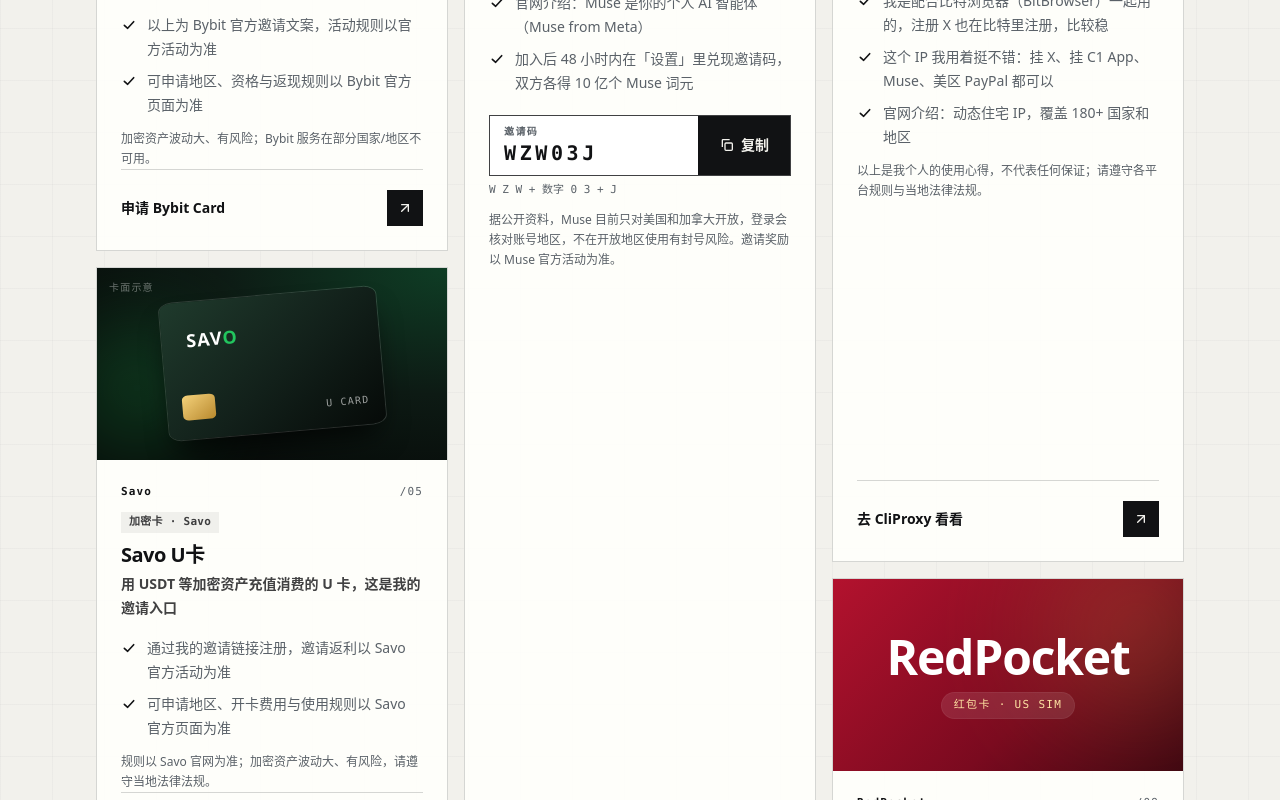
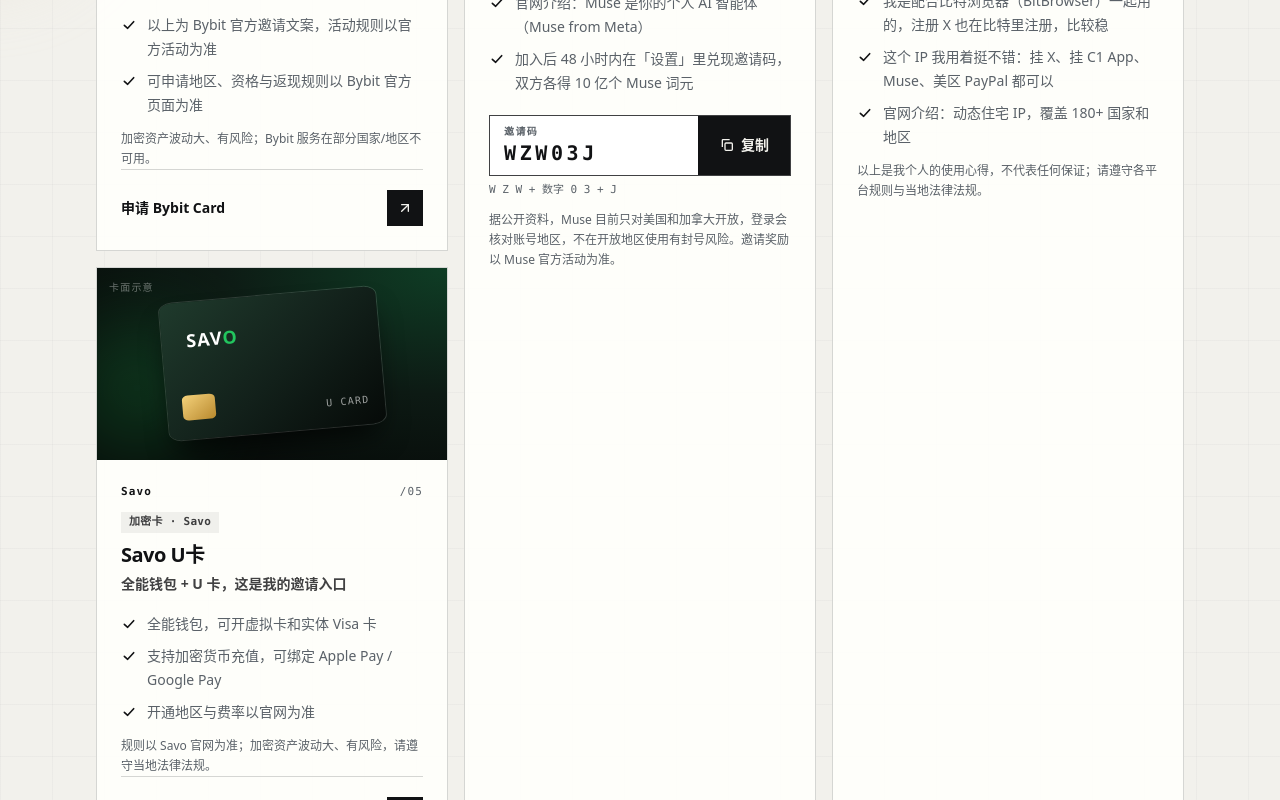
Before and after one commit to Lniosy/lniosy-site, a Next.js app: page / in a window 1280 px wide. Shown: the part 4288-5088 px from the top of the page. Built offline with nearby package versions, Linux system fonts and the light colour scheme.

Commit message:
Referrals: verified MEXC/Savo copy (MEXC blacklist, fee change, cashback cap) and add Plasma One card (/go/plasma/)

```diff
--- a/components/Referrals.tsx
+++ b/components/Referrals.tsx
@@ -114,6 +114,23 @@
   );
 }
 
+function PlasmaVisual() {
+  // 品牌色卡面示意（非官方卡面图）
+  return (
+    <div className="relative flex h-full items-center justify-center overflow-hidden bg-[radial-gradient(120%_120%_at_100%_0%,#2c3a0c_0%,#121410_55%,#080907_100%)]">
+      <div aria-hidden className="absolute -left-8 bottom-0 h-36 w-36 rounded-full bg-[#a3e635] opacity-20 blur-2xl" />
+      <div className="relative aspect-[1.586] w-[62%] max-w-[230px] rotate-[-4deg] rounded-[6%] bg-[linear-gradient(140deg,#2a2d24_0%,#16180f_55%,#050604_100%)] p-[7%] shadow-[0_18px_30px_-10px_rgba(0,0,0,0.8)] ring-1 ring-white/15 transition duration-500 group-hover:rotate-[0deg] group-hover:scale-105">
+        <div className="text-[clamp(13px,4.2vw,18px)] font-black tracking-[0.06em] text-white">
+          PLASMA <span className="text-[#a3e635]">ONE</span>
+        </div>
+        <div className="absolute bottom-[14%] left-[7%] h-[18%] w-[15%] rounded-[18%] bg-gradient-to-br from-[#f4d27a] to-[#b98a2c]" />
+        <span className="absolute bottom-[11%] right-[7%] text-[clamp(11px,3.4vw,15px)] font-black italic tracking-tight text-white/80">VISA</span>
+      </div>
+      <span className="absolute left-3 top-3 font-mono text-[10px] tracking-[0.12em] text-white/40">卡面示意</span>
+    </div>
+  );
+}
+
 function MuseVisual() {
   return (
     <div className="relative flex h-full items-center justify-center overflow-hidden bg-[radial-gradient(110%_110%_at_50%_0%,#1b2a66_0%,#0b0f24_60%,#05070f_100%)]">
@@ -162,6 +179,7 @@
   bybit: BybitVisual,
   savo: SavoVisual,
   mexc: MexcVisual,
+  plasma: PlasmaVisual,
   muse: MuseVisual,
   cliproxy: CliProxyVisual,
   redpocket: RedPocketVisual,
--- a/lib/content.ts
+++ b/lib/content.ts
@@ -162,7 +162,7 @@
   cta: string;
   accent: string;
   group: ReferralGroup;
-  visual: "capital-one" | "wise" | "starryblu" | "bybit" | "savo" | "mexc" | "muse" | "cliproxy" | "redpocket";
+  visual: "capital-one" | "wise" | "starryblu" | "bybit" | "savo" | "mexc" | "plasma" | "muse" | "cliproxy" | "redpocket";
   badge?: string;
   art?: CardArt[];
   code?: { label: string; value: string; hint?: string };
@@ -260,10 +260,11 @@
     issuer: "Savo",
     category: "加密卡 · Savo",
     title: "Savo U卡",
-    tagline: "用 USDT 等加密资产充值消费的 U 卡，这是我的邀请入口",
+    tagline: "全能钱包 + U 卡，这是我的邀请入口",
     points: [
-      "通过我的邀请链接注册，邀请返利以 Savo 官方活动为准",
-      "可申请地区、开卡费用与使用规则以 Savo 官方页面为准",
+      "全能钱包，可开虚拟卡和实体 Visa 卡",
+      "支持加密货币充值，可绑定 Apple Pay / Google Pay",
+      "开通地区与费率以官网为准",
     ],
     href: "https://sv.me/r/SCVQG",
     cta: "通过邀请注册 Savo",
@@ -279,15 +280,35 @@
     title: "MEXC U卡 / 交易所",
     tagline: "MEXC 交易所注册入口，也可在站内申请 U 卡",
     points: [
-      "通过我的邀请链接注册 MEXC，邀请返利以 MEXC 官方活动为准",
-      "U 卡可申请地区、资格与费用以 MEXC 官方页面为准",
+      "官方申请黑名单含中国大陆和美国，资格看地址证明国家，大陆地址申请不了",
+      "0 手续费活动已于 9 月 30 日结束；10 月 1 日起每笔消费收 1% 手续费",
+      "消费返现 4–10% USDT，上限 800 USDT",
     ],
     href: "https://s.mexc.com/referral/soPlwdQEbb",
     cta: "通过邀请注册 MEXC",
     accent: "#2f7cf6",
     group: "crypto",
     visual: "mexc",
-    footnote: "规则以 MEXC 官网为准；加密资产波动大、有风险，MEXC 服务在部分国家/地区不可用。",
+    footnote: "返现与费率规则以 MEXC 官网为准；加密资产波动大、有风险，MEXC 服务在部分国家/地区不可用。",
+  },
+  {
+    id: "plasma",
+    issuer: "Plasma",
+    category: "加密卡 · Plasma",
+    title: "Plasma One",
+    tagline: "稳定币 Visa 卡，非托管钱包，这是我的邀请入口",
+    points: [
+      "稳定币 Visa 卡；钱包非托管，私钥在用户手里",
+      "免费档基础返现 2%；Core 档每年 199 美元，或锁仓 20,000 XPL",
+      "被邀请人须完成身份认证并激活卡，邀请才算数",
+      "支持国家以官网为准",
+    ],
+    href: "https://plasma.org/download/A3BZAC",
+    cta: "通过邀请注册 Plasma One",
+    accent: "#a3e635",
+    group: "crypto",
+    visual: "plasma",
+    footnote: "返现与档位规则以 Plasma 官网为准；加密资产波动大、有风险，请遵守当地法律法规。",
   },
   {
     id: "muse",
```
